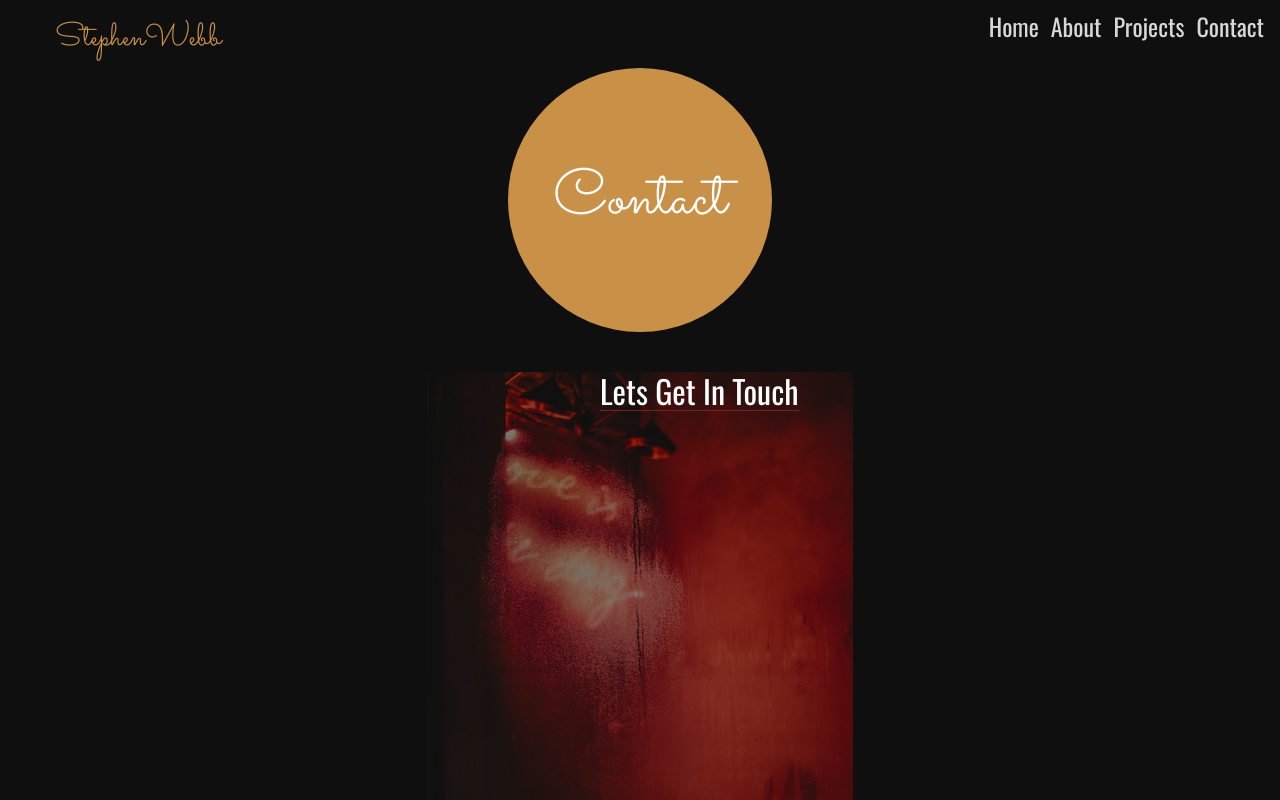
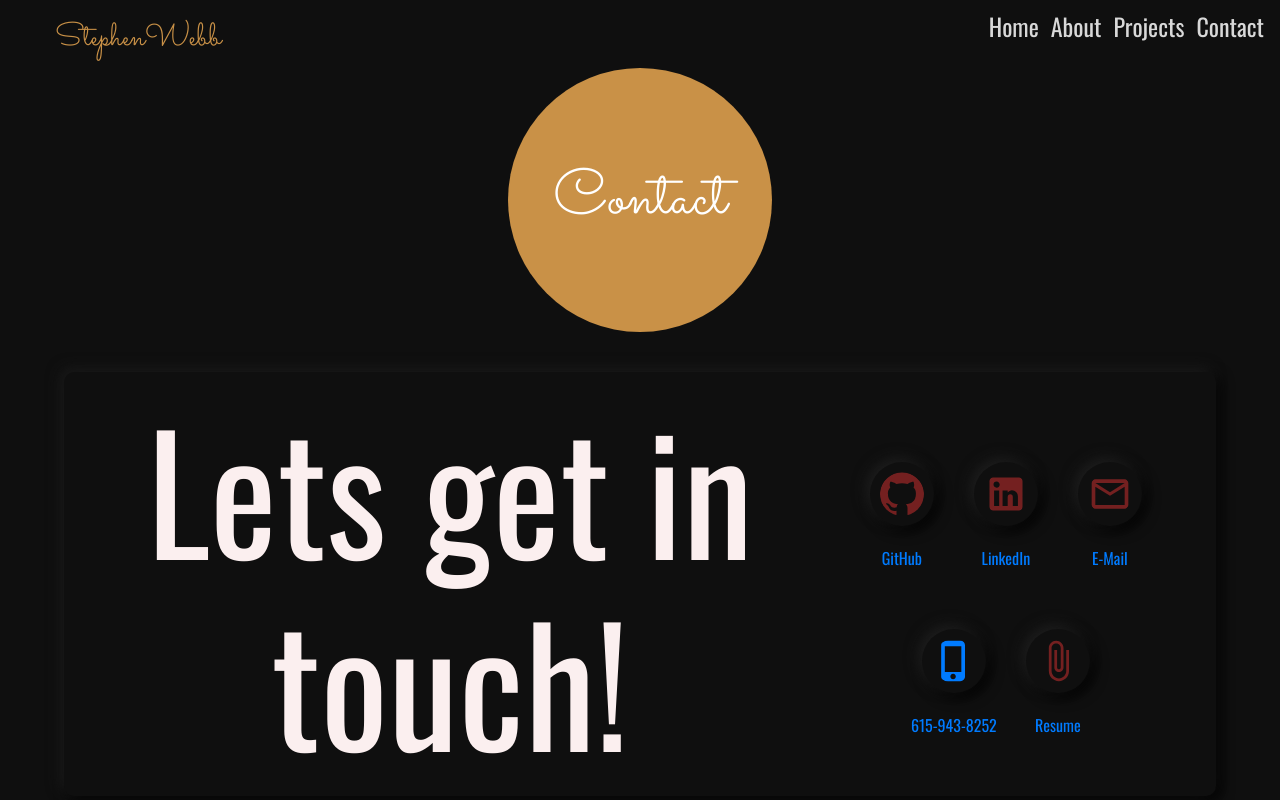
Before and after one commit to stevie2codes/React-portfolio, a React (Create React App) app: page /Contact in a window 1280 px wide. Shown: the top 800 px of the page. Built offline with nearby package versions, Linux system fonts and the light colour scheme.

Commit message:
updated contact and removed icons from other pages

```diff
--- a/src/components/about/about.js
+++ b/src/components/about/about.js
@@ -35,7 +35,6 @@ function About(props) {
           </div>
         </div>
       </div>
-      <Icons />
     </div>
   );
 }
--- a/src/components/contact/contact.css
+++ b/src/components/contact/contact.css
@@ -1,31 +1,24 @@
-/* .contactContainer {
-  width: 300px;
-  height: 400px;
-  background-color: brown;
-  opacity: 0.4;
-} */
-
-.contactImg {
-  max-width: 80vw;
-  max-height: 80vh;
-
-  opacity: 0.5;
-}
-
 .contactContainer {
+  text-align: center;
   display: flex;
   justify-content: center;
-  width: 80vw;
+  width: 90vw;
+  height: auto;
+  background-color: rgb(15, 15, 15);
+  color: rgb(214, 214, 214);
+  font-family: "Oswald", sans-serif;
+  padding: 20px;
+  border-radius: 10px;
+  box-shadow: -4px -4px 14px rgb(26, 26, 26), 4px 4px 14px rgb(0, 0, 0);
 }
-
 .contactTextHead {
+  font-size: 20vmin;
   display: flex;
   justify-content: center;
+  align-content: center;
+  align-items: center;
+  text-align: center;
+  margin: 0 auto;
   font-family: "Oswald", sans-serif;
-  color: white;
-  font-size: 4vh;
-  border-bottom: 1px solid rgb(122, 32, 32);
-  position: absolute;
-  top: 50;
-  left: 600px;
+  color: rgb(251, 239, 239);
 }
--- a/src/components/contact/contact.js
+++ b/src/components/contact/contact.js
@@ -1,23 +1,19 @@
 import React from "react";
 import "./contact.css";
+import Icons from "../icons";
 
 function Contact(props) {
   return (
-    <div>
+    <React.Fragment>
       <div className="element">
         <h1 className="sectionTag">Contact</h1>
       </div>
-      <div className="container contactContainer">
-        <img
-          className="contactImg"
-          src={require("../projectPics/meetup.jpg")}
-          alt="meetup"
-        />
-        <div className="textContainer ">
-          <h3 className="contactTextHead">Lets Get In Touch</h3>
-        </div>
+      <div className="contactContainer container">
+        <h3 className="contactTextHead">Lets get in touch!</h3>
+
+        <Icons />
       </div>
-    </div>
+    </React.Fragment>
   );
 }
 
--- a/src/components/home/homeContent.js
+++ b/src/components/home/homeContent.js
@@ -13,7 +13,6 @@ const HomeContent = props => {
             <h1 className="devText animated slideInRight slow">DEVELOPER</h1>
           </div>
         </div>
-        <Icons />
       </div>
     </React.Fragment>
   );
--- a/src/components/icons.js
+++ b/src/components/icons.js
@@ -3,32 +3,43 @@ import GitHubIcon from "@material-ui/icons/GitHub";
 import LinkedInIcon from "@material-ui/icons/LinkedIn";
 import MailOutlineIcon from "@material-ui/icons/MailOutline";
 import AttachFileIcon from "@material-ui/icons/AttachFile";
+import PhoneIphoneIcon from "@material-ui/icons/PhoneIphone";
 
 const Icons = props => {
   const styles = {
     fontSize: "8vh",
     display: "block",
-    margin: 10,
+    margin: 20,
     backgroundColor: "rgb(15, 15, 15)",
-    boxShadow: `-4px -4px 14px rgb(33, 33, 33), 4px 4px 14px rgb(0, 0, 0)`,
+    boxShadow: `-4px -4px 14px rgb(30, 30, 30), 4px 4px 14px rgb(0, 0, 0)`,
     padding: "10",
     borderRadius: `50%`
   };
   return (
-    <div className="homeIconList d-flex  ">
+    <div className="homeIconList d-flex flex-wrap ">
       <a href="https://github.com/stevie2codes">
         <GitHubIcon style={styles} className="GitHubIcon" />
+        GitHub
       </a>
       <a href="https://www.linkedin.com/in/js-webb/">
         <LinkedInIcon style={styles} className="linkInIcon" />
+        LinkedIn
       </a>
       <a
         href="mailto:j.stephenwebb@gmail.com.com?Subject=Job%20inquiry"
         target="_top"
       >
         <MailOutlineIcon style={styles} className="mailIcon" />
+        E-Mail
       </a>
-      <AttachFileIcon style={styles} className="resumeIcon" />
+      <a href="tel:+615943-8252">
+        <PhoneIphoneIcon style={styles} />
+        615-943-8252
+      </a>
+      <a href="/src/Stephen-Webb.pdf">
+        <AttachFileIcon style={styles} className="resumeIcon" />
+        Resume
+      </a>
     </div>
   );
 };
--- a/src/components/projects.js
+++ b/src/components/projects.js
@@ -248,7 +248,6 @@ function Projects(props) {
             </div>
           </div>
         </div>
-        <Icons />
       </div>
     </div>
   );
```
Also changed, not shown: 2 other files (tests, documents, lock files or other folders).
